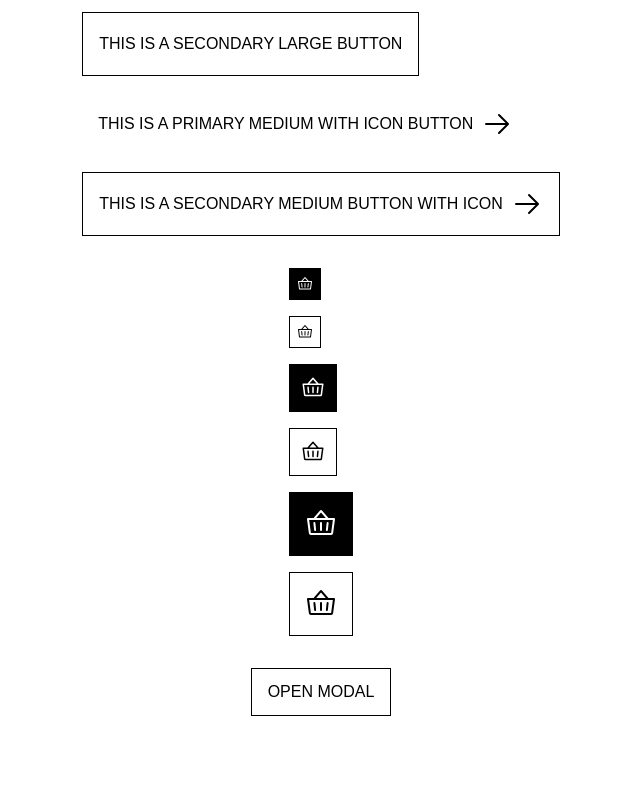
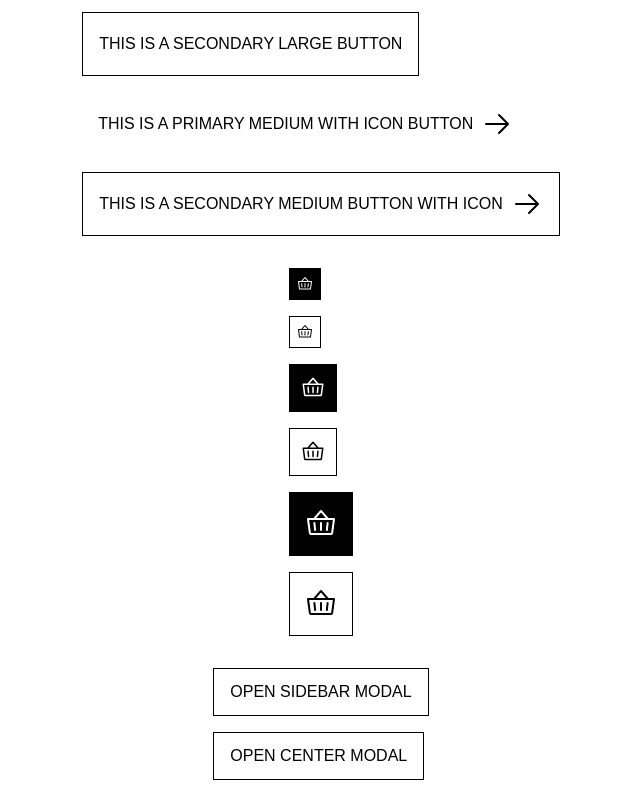
Before and after one commit to Hmoulvad/NewProject, a Next.js app: page /ui in a window 1280 px wide. Shown: the part 1080-1880 px from the top of the page, without its empty margins (319-959 px from the left). Before the commit the page ends 1828 px from the top, so only its background shows below. Built offline with nearby package versions, Linux system fonts and the light colour scheme.

Commit message:
Refactor modal references and add new modals

```diff
--- a/src/components/UI/Modal/ToggleModalExample.tsx
+++ b/src/components/UI/Modal/ToggleModalExample.tsx
@@ -6,14 +6,29 @@ import Button from "../Button";
 import Typography from "../Typography";
 
 export default function ToggleModalExample() {
-  const modalRef = React.useRef<ModalOperations>(null);
+  const sidebarModalRef = React.useRef<ModalOperations>(null);
+  const centerModalRef = React.useRef<ModalOperations>(null);
 
   return (
     <>
-      <Button variant="secondary" onClick={() => modalRef.current?.open()}>
-        Open Modal
+      <Button
+        variant="secondary"
+        onClick={() => sidebarModalRef.current?.open()}
+      >
+        Open Sidebar Modal
       </Button>
-      <Modal variant="sidebar" ref={modalRef}>
+      <Modal variant="sidebar" ref={sidebarModalRef}>
+        <Typography variant="display4" inverted>
+          This is some content of the Modal
+        </Typography>
+      </Modal>
+      <Button
+        variant="secondary"
+        onClick={() => centerModalRef.current?.open()}
+      >
+        Open Center Modal
+      </Button>
+      <Modal variant="center" ref={centerModalRef}>
         <Typography variant="display4" inverted>
           This is some content of the Modal
         </Typography>
```
